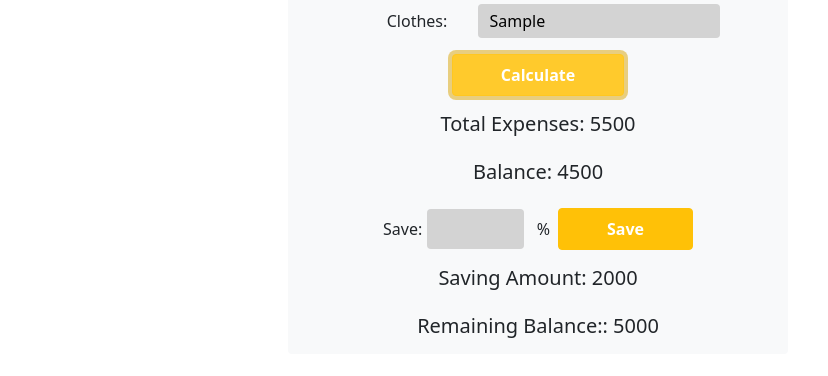
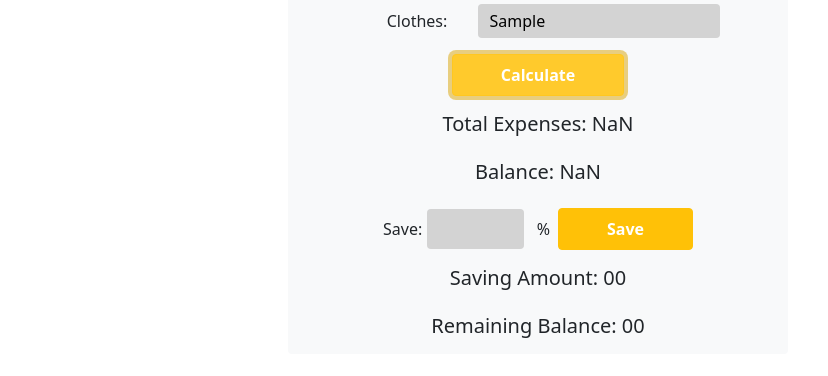
Before and after one commit to itsproali/money-manager, a plain HTML site: page index.html in a window 1280 px wide. Both pictures are taken after typing "Sample", "Sample", "Sample" into the empty fields and a click on the button "Calculate". Shown: the part 362-738 px from the top of the page, 452-1280 px from the left. Drawn offline with nearby package versions, Linux system fonts and the light colour scheme.

Commit message:
Balance Function Added

```diff
--- a/function.js
+++ b/function.js
@@ -0,0 +1,33 @@
+// All needed variables
+const incomeField = document.getElementById('income-field');
+const foodField = document.getElementById('food-field');
+const rentField = document.getElementById('rent-field');
+const clothesField = document.getElementById('clothes-field');
+const calculateButton = document.getElementById('calculate');
+const totalExpenses = document.getElementById('total-expenses');
+const balance = document.getElementById('balance');
+const savingField = document.getElementById('saving-field');
+const saveButton = document.getElementById('save');
+const savingAmount = document.getElementById('saving-amount');
+const remainingBalance = document.getElementById('remaining-balance');
+
+// Total Expenses
+calculateButton.addEventListener('click', function () {
+    getTotalExpenses();
+    getBalance();
+});
+
+// Get Expenses
+function getTotalExpenses() {
+    const foodAmount = parseInt(foodField.value);
+    const rentAmount = parseInt(rentField.value);
+    const clothesAmount = parseInt(clothesField.value);
+    totalExpenses.innerText = foodAmount + rentAmount + clothesAmount;
+}
+
+// Get Balance
+function getBalance() {
+    const incomeAmount = parseInt(incomeField.value);
+    const expensesAmount = parseInt(totalExpenses.innerText);
+    balance.innerText = incomeAmount - expensesAmount;
+}
--- a/index.html
+++ b/index.html
@@ -51,17 +51,17 @@
                         <input class="col-6 border-0 bg-custom rounded" type="text" name="clothes" id="clothes-field">
                     </div>
                     <button id="calculate" class="btn text-white btn-warning py-2 px-5 fw-bold my-3">Calculate</button>
-                    <h5 class="mb-4">Total Expenses: <span id="total-expenses">5500</span></h5>
+                    <h5 class="mb-4">Total Expenses: <span id="total-expenses">00</span></h5>
                 </div>
-                <h5>Balance: <span id="balance">4500</span></h5>
+                <h5>Balance: <span id="balance">00</span></h5>
                 <div class="save d-flex align-items-center justify-content-center">
                         <span>Save: </span>
-                        <input class="col-6 border-0 bg-custom rounded text-center py-2" type="text" name="food" id="food-field">
+                        <input class="col-6 border-0 bg-custom rounded text-center py-2" type="text" name="food" id="saving-field">
                         <span class="px-2">%</span>
                         <button id="save"  class="btn text-white btn-warning py-2 px-5 fw-bold my-3">Save</button>
                 </div>
-                <h5 class="mb-4">Saving Amount: <span id="saving-amount">2000</span></h5>
-                <h5>Remaining Balance:: <span id="remaining-balance">5000</span></h5>
+                <h5 class="mb-4">Saving Amount: <span id="saving-amount">00</span></h5>
+                <h5>Remaining Balance: <span id="remaining-balance">00</span></h5>
             </div>
         </section>
     </main>
```
